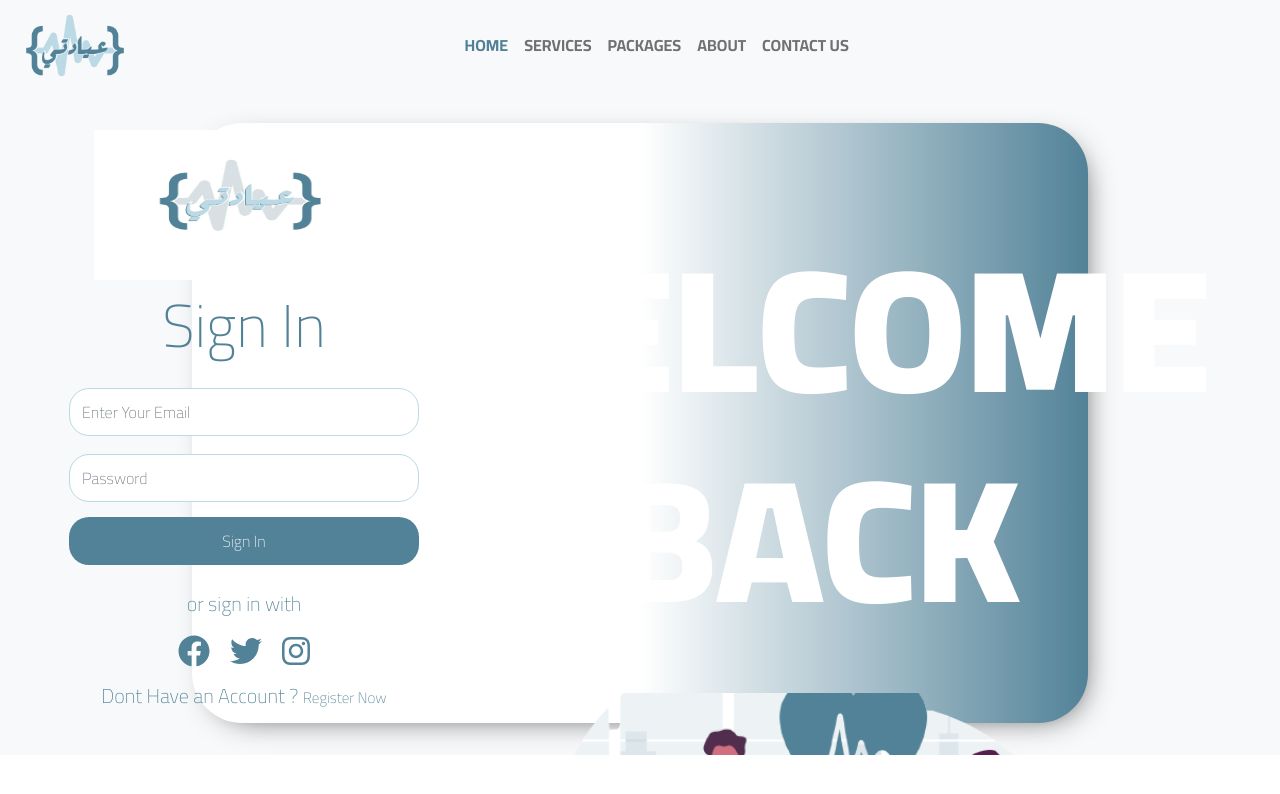
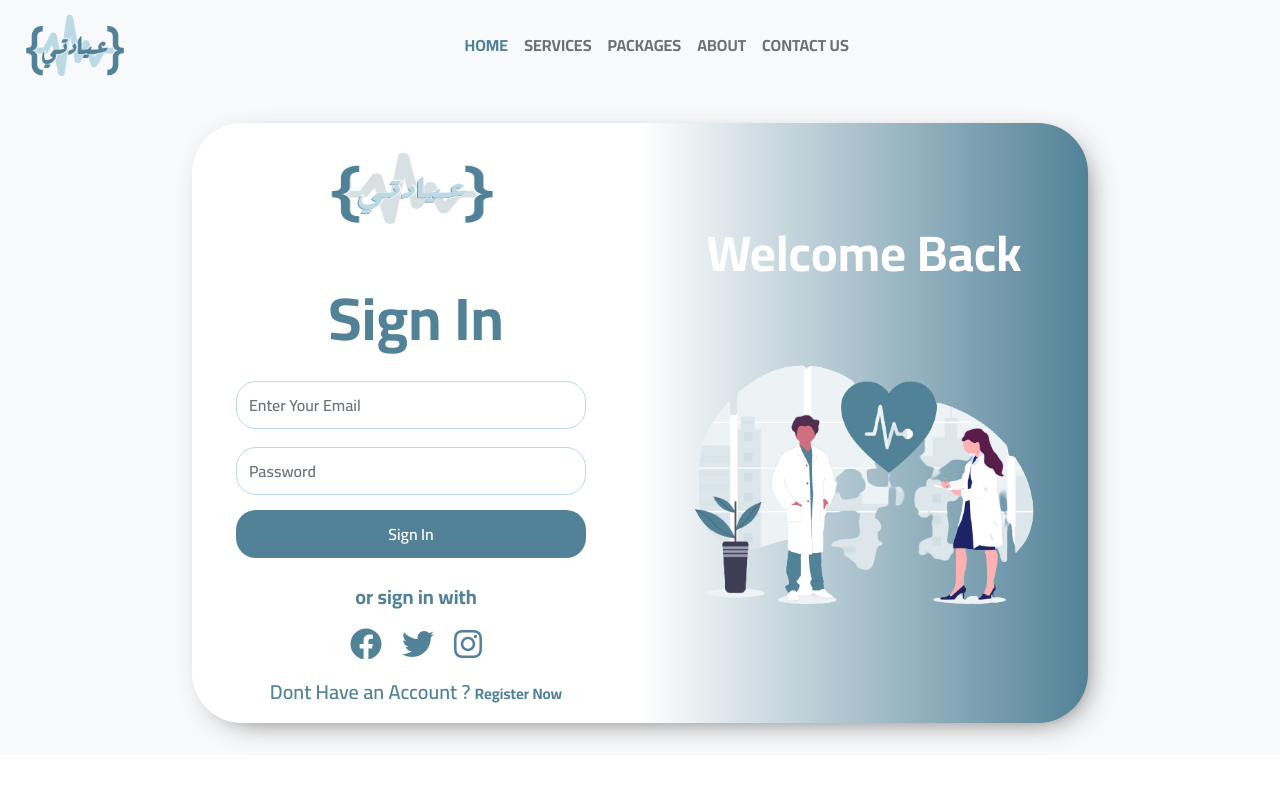
Before and after one commit to a-hassanein/Clinic-System, a React (Create React App) app: page /login in a window 1280 px wide. Shown: the top 794 px of the page. Built offline with nearby package versions, Linux system fonts and the light colour scheme.

Commit message:
update sign up and sign in

```diff
--- a/src/Pages/login.js
+++ b/src/Pages/login.js
@@ -1,5 +1,4 @@
 import React from "react";
-import NavBar from "../Components/NavBar";
 import { useState } from "react";
 import Logo from "../Images/logo.jpeg"
 import { Link } from "react-router-dom";
@@ -56,15 +55,15 @@ function Login() {
                                 </a>
                             </div>
                             <div className="footerform " style={{ color: "#528298", fontSize: '5px', paddingTop: '15px' }}>
-                                <h5>Dont Have an Account ? <Link id ="linkform" to='/signup'> Register Now </Link> </h5>
+                                <p style={{fontWeight:600 , fontSize:20}}>Dont Have an Account ? <Link id ="linkform" to='/signup'> Register Now </Link> </p>
                             </div>
                         </div>
                     </div>
                     <div className="right-side">
                         <div className="welcomeNote" id="welcomeNote">
-                            <h1 style={{color:"#ffffff"}}>
+                            <p style={{color:"#ffffff" , fontWeight:700}}>
                                 Welcome Back
-                            </h1>
+                            </p>
                         </div>
                         <div className="welcomeImg">
                             <img id="loginImg" src={login}>
--- a/src/Pages/signup.js
+++ b/src/Pages/signup.js
@@ -28,13 +28,13 @@ function SignUp() {
                 <div className="signup-conatiner bg-light">
                     <div className="left-side">
                         <div className="welcomeNote" id="welcomeNote">
-                            <h1 style={{color:"#ffffff"}}>
+                            <p style={{color:"#ffffff" , fontWeight:700}}>
                                 Welcome Doctor
                                 {/* <div className="img-className">
                             <img style={{ height: '150px', width: '400px' }} src={Logo} />
                       </div> */}
-                            </h1>
-                            <h3>
+                            </p>
+                            <h3 style={{fontWeight:600 , fontSize:20}}>
                                 We are so glad to have you here
 
                             </h3>
@@ -89,7 +89,7 @@ function SignUp() {
                                 </a>
                             </div>
                             <div className="footerform " style={{ color: "#528298", fontSize: '5px', paddingTop: '15px' }}>
-                                <h5>Have an Account ? <Link id="linkform" to='/login'> Sign In Now </Link> </h5>
+                                <p style={{fontWeight:600 , fontSize:20}}>Have an Account ? <Link id="linkform" to='/login'> Sign In Now </Link> </p>
                             </div>
                         </div>
                     </div>
--- a/src/Style/login.css
+++ b/src/Style/login.css
@@ -5,6 +5,8 @@
     --dark_color:#303030;
     --font_family:'Cairo', sans-serif;
 }
+@import url('https://fonts.googleapis.com/css2?family=Cairo:wght@200;600;700;900&display=swap');
+
 *{
     font-family: 'Cairo', sans-serif;
     margin: 0;
@@ -41,7 +43,7 @@
     text-align: center;
     color: var(--first_color);
     font-size: 60px;
-    font-weight: 10px;
+    font-weight: 700;
 }
 .main-login .login-conatiner .left-side
 {
@@ -60,6 +62,8 @@
     display: block;
     width: 350px;
     height: 3rem;
+    font-weight:600 ;
+
     border-color: var(--second_color);
     border-radius: 20px;
 }
@@ -86,6 +90,7 @@
     border-radius: 20px;
     display: block;
     height: 3rem;
+    font-weight:600 ;
 
     border: none;
 }
@@ -110,7 +115,7 @@
 #welcomeNote {
     color: var(--light_color);
     font-size: 50px;
-    font-weight: 10;
+    font-weight: 700;
     font-style: bold;
     padding-bottom: 70;
     margin-bottom: 50px;
@@ -125,7 +130,7 @@
 #social-text
 {
     font-size: 20px;
-    font-weight: 6px;
+    font-weight: 700;
     font-style: bold;
     padding-top: 1.5rem;
     color: var(--first_color);
--- a/src/Style/signup.css
+++ b/src/Style/signup.css
@@ -1,10 +1,5 @@
-/* :root{
-    --first_color:#528298;
-    --second_color:#BCD9E6;
-    --light_color:#ffffff;
-    --dark_color:#303030;
-    --font_family:'Cairo', sans-serif;
-} */
+@import url('https://fonts.googleapis.com/css2?family=Cairo:wght@200;600;700;900&display=swap');
+
 *{
     font-family: 'Cairo', sans-serif;
     margin: 0;
@@ -41,7 +36,7 @@
     text-align: center;
     color: #528298;
     font-size: 30px;
-    font-weight: 10px;
+    font-weight: 700;
 }
 .main-signup .signup-conatiner .right-side
 {
@@ -63,6 +58,7 @@
     border-color: #BCD9E6;
     border-radius: 15px;
     padding: 10px;
+    font-weight:600 ;
 }
 .main-signup .signup-conatiner input:focus
 {
@@ -86,6 +82,7 @@
     border-radius: 15px;
     width: 350px;
     height: 3rem;
+    font-weight:500 ;
     border: none;
     display: block;
 
@@ -111,8 +108,7 @@
 #welcomeNote {
     color: #ffffff ;
     font-size: 70px;
-    font-weight: 10;
-    font-style: bold;
+    font-weight: 700;
     padding-bottom: 70;
     margin-bottom: 50px;
 }
@@ -126,8 +122,7 @@
 #social-text
 {
     font-size: 20px;
-    font-weight: 6px;
-    font-style: bold;
+    font-weight: 700;
     padding-top: 1.5rem;
     color: var(--first_color);
 }
@@ -142,6 +137,7 @@
     color: var(--first_color);
     font-size: 15px;
     text-decoration: none;
+    font-weight: 700;
 }
 #linkform:hover{
 
```
